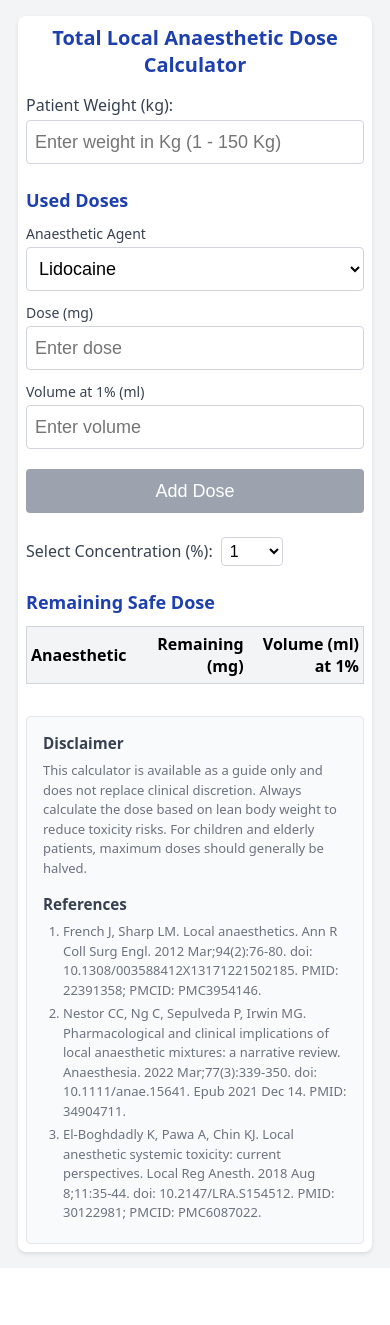
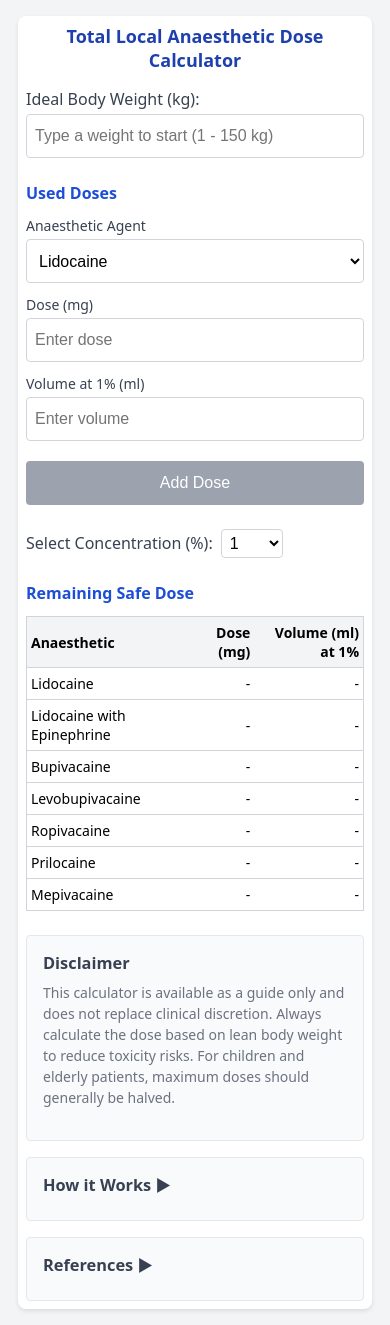
Before and after one commit to zirakzigul/local-anaesthetic-calculator, a React (Create React App) app: page / in a window 390 px wide. Before the commit the page ends 1268 px from the top, so only its background shows below. Built offline with nearby package versions, Linux system fonts and the light colour scheme.

Commit message:
Added a how it works section and collapsible boxes for 'How it Works' and 'References' for cleaner display

```diff
--- a/src/components/LocalAnaestheticCalculator.css
+++ b/src/components/LocalAnaestheticCalculator.css
@@ -44,7 +44,7 @@
   font-size: 20px;
   font-weight: 600;
   margin-bottom: 12px;
-  color: #1e40af;
+  color: #1d4ed8;
 }
 
 /* Weight input section */
@@ -292,9 +292,9 @@
   text-align: right;
 }
 
-/* Disclaimer section */
-.disclaimer-section {
-  margin-top: 32px;
+/* Info sections (Disclaimer, How it Works, References) */
+.info-section {
+  margin-top: 16px;
   padding: 16px;
   background-color: #f9fafb;
   border-radius: 4px;
@@ -302,18 +302,48 @@
   font-size: 14px;
 }
 
-.disclaimer-title {
+.info-title {
   font-weight: 600;
   color: #374151;
   margin-bottom: 8px;
   margin-top: 0;
 }
 
-.disclaimer-text {
+.info-text {
   margin-bottom: 16px;
   color: #6b7280;
   line-height: 1.5;
   margin-top: 0;
+}
+
+/* Collapsible sections */
+.collapsible-header {
+  cursor: pointer;
+  user-select: none;
+  transition: color 0.2s;
+  display: flex;
+  justify-content: space-between;
+  align-items: center;
+}
+
+.collapsible-header:hover {
+  color: #1d4ed8;
+}
+
+.collapsible-content {
+  margin-top: 16px;
+  animation: fadeIn 0.3s ease-in-out;
+}
+
+@keyframes fadeIn {
+  from {
+    opacity: 0;
+    transform: translateY(-10px);
+  }
+  to {
+    opacity: 1;
+    transform: translateY(0);
+  }
 }
 
 .references-list {
@@ -325,6 +355,25 @@
 
 .reference-item {
   margin-bottom: 4px;
+}
+
+/* How it Works section styles */
+.formula-subtitle {
+  font-weight: 600;
+  color: #1f2937;
+  margin: 16px 0 8px 0;
+  font-size: 15px;
+}
+
+.formula-box {
+  background-color: #f3f4f6;
+  border: 1px solid #d1d5db;
+  border-radius: 4px;
+  padding: 12px;
+  margin: 8px 0 12px 0;
+  font-family: 'Courier New', monospace;
+  font-size: 14px;
+  color: #1f2937;
 }
 
 /* Responsive design */
@@ -350,12 +399,12 @@
   }
 
   .main-title {
-    font-size: 20px;
+    font-size: 18px;
     text-align: center;
   }
 
   .section-title {
-    font-size: 18px;
+    font-size: 16px;
   }
 
   .input-form {
@@ -366,12 +415,12 @@
   .select-field,
   .add-button {
     height: 44px; /* Larger touch targets for mobile */
-    font-size: 18px;
+    font-size: 16px;
   }
 
   .weight-input {
     height: 44px;
-    font-size: 18px;
+    font-size: 16px;
   }
 }
 
@@ -382,7 +431,7 @@
   }
 
   .table-container {
-    font-size: 16px;
+    font-size: 14px;
   }
 
   .table-header-cell,
--- a/src/components/LocalAnaestheticCalculator.js
+++ b/src/components/LocalAnaestheticCalculator.js
@@ -56,6 +56,8 @@ const LocalAnaestheticCalculator = () => {
   const [selectedPercentage, setSelectedPercentage] = useState(1);
   const [showWarning, setShowWarning] = useState(false);
   const [activeInput, setActiveInput] = useState(null);
+  const [showHowItWorks, setShowHowItWorks] = useState(false);
+  const [showReferences, setShowReferences] = useState(false);
 
   // Calculate max doses based on weight
   const calculateMaxDose = useCallback((weight) => {
@@ -264,13 +266,13 @@ const LocalAnaestheticCalculator = () => {
       {/* Weight input */}
       <div className="section">
         <label className="weight-label">
-          Patient Weight (kg):
+          Ideal Body Weight (kg):
           <input
             type="number"
             value={weight}
             onChange={handleWeightChange}
             className="weight-input"
-            placeholder="Enter weight in Kg (1 - 150 Kg)"
+            placeholder="Type a weight to start (1 - 150 kg)"
             min="1"
             max="150"
           />
@@ -391,19 +393,19 @@ const LocalAnaestheticCalculator = () => {
             <thead className="table-header">
               <tr>
                 <th className="table-header-cell table-header-cell-left">Anaesthetic</th>
-                <th className="table-header-cell table-header-cell-right">Remaining (mg)</th>
+                <th className="table-header-cell table-header-cell-right">Dose (mg)</th>
                 <th className="table-header-cell table-header-cell-right">Volume (ml) at {selectedPercentage}%</th>
               </tr>
             </thead>
             <tbody>
-              {Object.keys(remainingDoses).map(name => (
+              {Object.keys(DISPLAY_NAMES).map(name => (
                 <tr key={name} className="table-row">
                   <td className="table-cell">{DISPLAY_NAMES[name]}</td>
                   <td className="table-cell table-cell-right">
-                    {remainingDoses[name]?.toFixed(1) || 0}
+                    {remainingDoses[name] ? remainingDoses[name].toFixed(1) : '-'}
                   </td>
                   <td className="table-cell table-cell-right">
-                    {doseToMl(remainingDoses[name] || 0, selectedPercentage).toFixed(1)}
+                    {remainingDoses[name] ? doseToMl(remainingDoses[name], selectedPercentage).toFixed(1) : '-'}
                   </td>
                 </tr>
               ))}
@@ -412,16 +414,117 @@ const LocalAnaestheticCalculator = () => {
         </div>
       </div>
 
-      {/* Disclaimer and Citations */}
-      <div className="disclaimer-section">
-        <h3 className="disclaimer-title">Disclaimer</h3>
-        <p className="disclaimer-text">
+      {/* Disclaimer */}
+      <div className="info-section">
+        <h3 className="info-title">Disclaimer</h3>
+        <p className="info-text">
           This calculator is available as a guide only and does not replace clinical discretion.
           Always calculate the dose based on lean body weight to reduce toxicity risks.
           For children and elderly patients, maximum doses should generally be halved.
         </p>
+      </div>
 
-        <h3 className="disclaimer-title">References</h3>
+      {/* How it Works - Collapsible */}
+      <div className="info-section">
+        <h3 className="info-title collapsible-header" onClick={() => setShowHowItWorks(!showHowItWorks)}>
+          How it Works {showHowItWorks ? '▼' : '▶'}
+        </h3>
+
+        {showHowItWorks && (
+          <div className="collapsible-content">
+            <h4 className="formula-subtitle">1. Maximum Allowable Dose Calculation</h4>
+            <div className="formula-box">
+              <strong>Max Dose (mg) = Weight (kg) × Drug-specific ratio (mg/kg)</strong>
+            </div>
+            <p className="info-text">
+              Each local anaesthetic has a maximum safe dose per kilogram of body weight. The calculator multiplies
+              your patient's weight by the appropriate mg/kg ratio for each drug.
+            </p>
+
+            <h4 className="formula-subtitle">2. Volume Conversion</h4>
+            <div className="formula-box">
+              <strong>Volume (ml) = Dose (mg) ÷ (Concentration (%) × 10)</strong>
+            </div>
+            <p className="info-text">
+              To convert from milligrams to milliliters, divide the dose by the concentration percentage multiplied by 10.
+              For example: 50mg of 1% solution = 50 ÷ (1 × 10) = 5ml
+            </p>
+
+            <h4 className="formula-subtitle">3. Total Anaesthetic Load Calculation</h4>
+            <div className="formula-box">
+              <strong>Total Load (%) = Σ (Used Dose of Agent ÷ Max Dose of Agent) × 100</strong>
+            </div>
+            <p className="info-text">
+              The calculator tracks the total anaesthetic load by calculating what percentage of each drug's maximum
+              safe dose has been used, then summing these percentages. The remaining safe dose for each agent is
+              calculated by reducing all maximum doses proportionally based on this total load.
+            </p>
+
+            <h4 className="formula-subtitle">4. Drug-Specific Ratios (mg/kg)</h4>
+            <div className="table-container">
+              <table className="results-table">
+                <thead className="table-header">
+                  <tr>
+                    <th className="table-header-cell table-header-cell-left">Local Anaesthetic</th>
+                    <th className="table-header-cell table-header-cell-right">Plain (mg/kg)</th>
+                    <th className="table-header-cell table-header-cell-right">Absolute Max (mg)</th>
+                  </tr>
+                </thead>
+                <tbody>
+                  <tr className="table-row">
+                    <td className="table-cell">Lidocaine</td>
+                    <td className="table-cell table-cell-right">3</td>
+                    <td className="table-cell table-cell-right">300</td>
+                  </tr>
+                  <tr className="table-row">
+                    <td className="table-cell">Lidocaine with Epinephrine</td>
+                    <td className="table-cell table-cell-right">5</td>
+                    <td className="table-cell table-cell-right">500</td>
+                  </tr>
+                  <tr className="table-row">
+                    <td className="table-cell">Bupivacaine</td>
+                    <td className="table-cell table-cell-right">2</td>
+                    <td className="table-cell table-cell-right">175</td>
+                  </tr>
+                  <tr className="table-row">
+                    <td className="table-cell">Levobupivacaine</td>
+                    <td className="table-cell table-cell-right">2</td>
+                    <td className="table-cell table-cell-right">No limit</td>
+                  </tr>
+                  <tr className="table-row">
+                    <td className="table-cell">Ropivacaine</td>
+                    <td className="table-cell table-cell-right">3</td>
+                    <td className="table-cell table-cell-right">200</td>
+                  </tr>
+                  <tr className="table-row">
+                    <td className="table-cell">Prilocaine</td>
+                    <td className="table-cell table-cell-right">6</td>
+                    <td className="table-cell table-cell-right">400</td>
+                  </tr>
+                  <tr className="table-row">
+                    <td className="table-cell">Mepivacaine</td>
+                    <td className="table-cell table-cell-right">4.4</td>
+                    <td className="table-cell table-cell-right">350</td>
+                  </tr>
+                </tbody>
+              </table>
+            </div>
+            <p className="info-text">
+              <strong>Note:</strong> The calculator uses the lower of either the weight-based maximum or the absolute
+              maximum dose limit (where applicable) to ensure patient safety.
+            </p>
+          </div>
+        )}
+      </div>
+
+      {/* References - Collapsible */}
+      <div className="info-section">
+        <h3 className="info-title collapsible-header" onClick={() => setShowReferences(!showReferences)}>
+          References {showReferences ? '▼' : '▶'}
+        </h3>
+
+        {showReferences && (
+          <div className="collapsible-content">
             <ol className="references-list">
               <li className="reference-item">
                 French J, Sharp LM. Local anaesthetics. Ann R Coll Surg Engl. 2012 Mar;94(2):76-80.
@@ -438,6 +541,8 @@ const LocalAnaestheticCalculator = () => {
               </li>
             </ol>
           </div>
+        )}
+      </div>
     </div>
   );
 };
```
Lines whose indentation alone changed are shown as unchanged.
